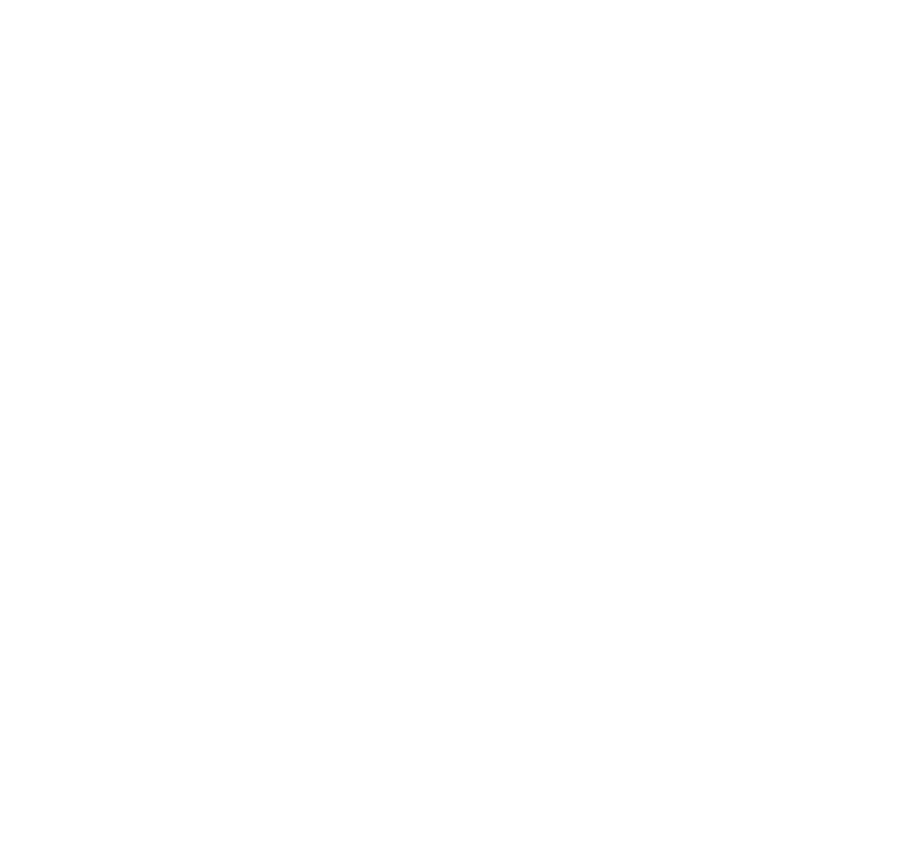
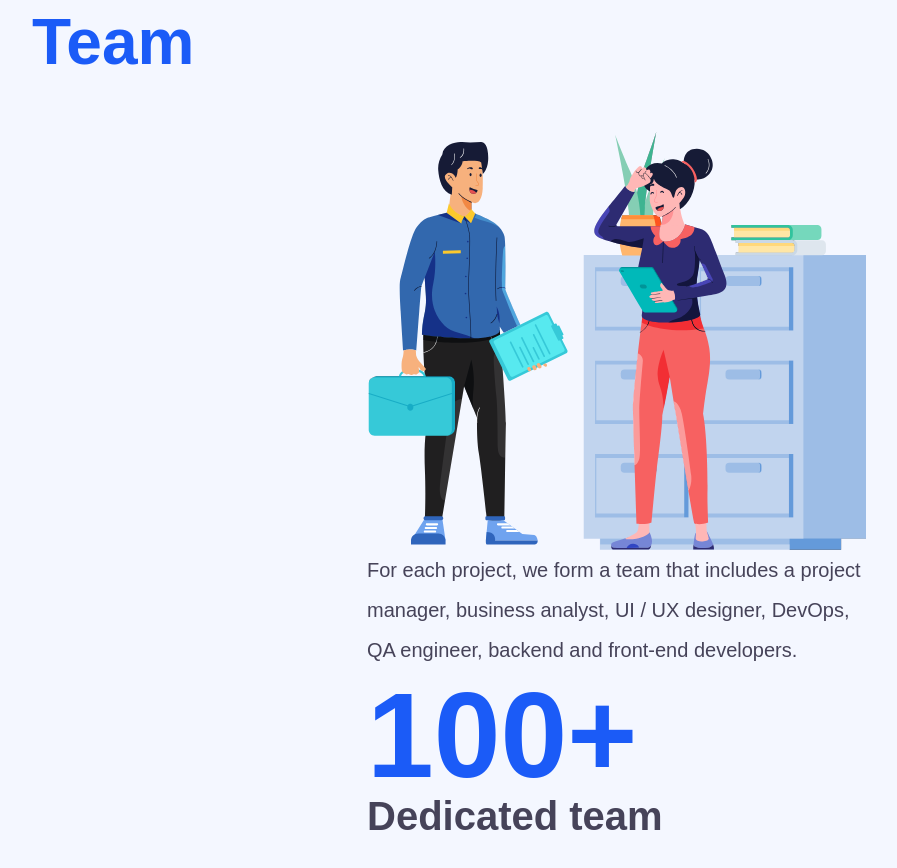
Before and after one commit to Omadbek04/udevs.io, a React (Vite) app: page / in a window 1280 px wide. Shown: the part 960-1828 px from the top of the page, without its empty margins (23-920 px from the left). Before the commit the page ends 874 px from the top, so only its background shows below. Built offline with nearby package versions, Linux system fonts and the light colour scheme.

Commit message:
team page added

```diff
--- a/src/App.jsx
+++ b/src/App.jsx
@@ -1,15 +1,15 @@
 // import { Hero } from "./components/Hero/Hero";
-// import Command from "./components/Command/Command";
+import Command from "./components/Command/Command";
 import Direction from "./components/Direction/Direction";
 import { Navbar } from "./components/Index";
 // <Hero />
-// <Command />
 
 const App = () => {
   return (
     <>
-      <Navbar />
-      <Direction />
+    <Navbar />
+    <Direction />
+    <Command />
     </>
   );
 };
--- a/src/components/Command/Command.jsx
+++ b/src/components/Command/Command.jsx
@@ -1,9 +1,45 @@
+import { useEffect, useState } from "react";
+import { teamImage } from "../../assets/Index";
+
 const Command = () => {
+  const [counter, setCounter] = useState(0);
+
+  useEffect(() => {
+    const interval = setInterval(() => {
+      setCounter((prev) => {
+        if (prev < 100) {
+          return prev + 1;
+        } else {
+          clearInterval(interval);
+          return prev;
+        }
+      });
+    }, 10);
+
+    return () => clearInterval(interval);
+  }, []);
+
   return (
-    <section id="team" className=" bg-navbarClose  py-20  mt">
+    <section id="team" className="bg-navbarClose py-20">
+      <div className="custom_contianer">
+        <h1 className="text-[32px] md:text-[64px] text-start font-extrabold text-primary mb-[42px]">Team</h1>
+        <div className="flex items-center justify-between flex-col-reverse md:flex- gap-3 md:gap-0">
+          <div className="flex-1">
+            <p className="max-w-[500px] mb-[30px] text-[20px]  font-medium text-secondary leading-10">For each project, we form a team that includes a project manager, business analyst, UI / UX designer, DevOps, QA engineer, backend and front-end developers.</p>
+            <div className="flex items-center text-primary text-[80px] md:text-[120px] mb-4 font-bold leading-0 md:leading-[70px]">
+              <span>{counter}</span>
 
+              <span className={` ${counter == 100 ? " opacity-100" : " opacity-0"} transition-all   duration-1000`}>+</span>
+            </div>
+            <p className=" text-[27px] md:text-[40px]  text-secondary  font-extrabold  mb-[26px]">Dedicated team</p>
+          </div>
+          <div>
+            <img src={teamImage} alt="Software development agency" />
+          </div>
+        </div>
+      </div>
     </section>
-  )
-}
+  );
+};
 
-export default Command
+export default Command;
--- a/src/components/Navbar/Navbar.jsx
+++ b/src/components/Navbar/Navbar.jsx
@@ -11,7 +11,7 @@
   }, []);
   return (
     <>
-      <header className="border-b fixed top-0 w-full z-10 mb-8">
+      <header className="border-b fixed top-0 w-full z-10 mb-8 bg-white">
         <nav className=" custom_contianer h-[72px]    flex justify-between items-center">
           <a href="/hero" className=" w-[96px] h-[32px] cursor-pointer">
             <LogoImage />
--- a/tailwind.config.js
+++ b/tailwind.config.js
@@ -9,7 +9,7 @@
         colors:{
           primary:"#1b5bf7",
           navbarClose:"#f4f7ff",
-          secondary:"#464359"
+          secondary:"#464359",
         }
     },
   },
```
Also changed, not shown: src/assets/Index.js (+4 -3 lines), src/assets/Images/team.svg (added).
